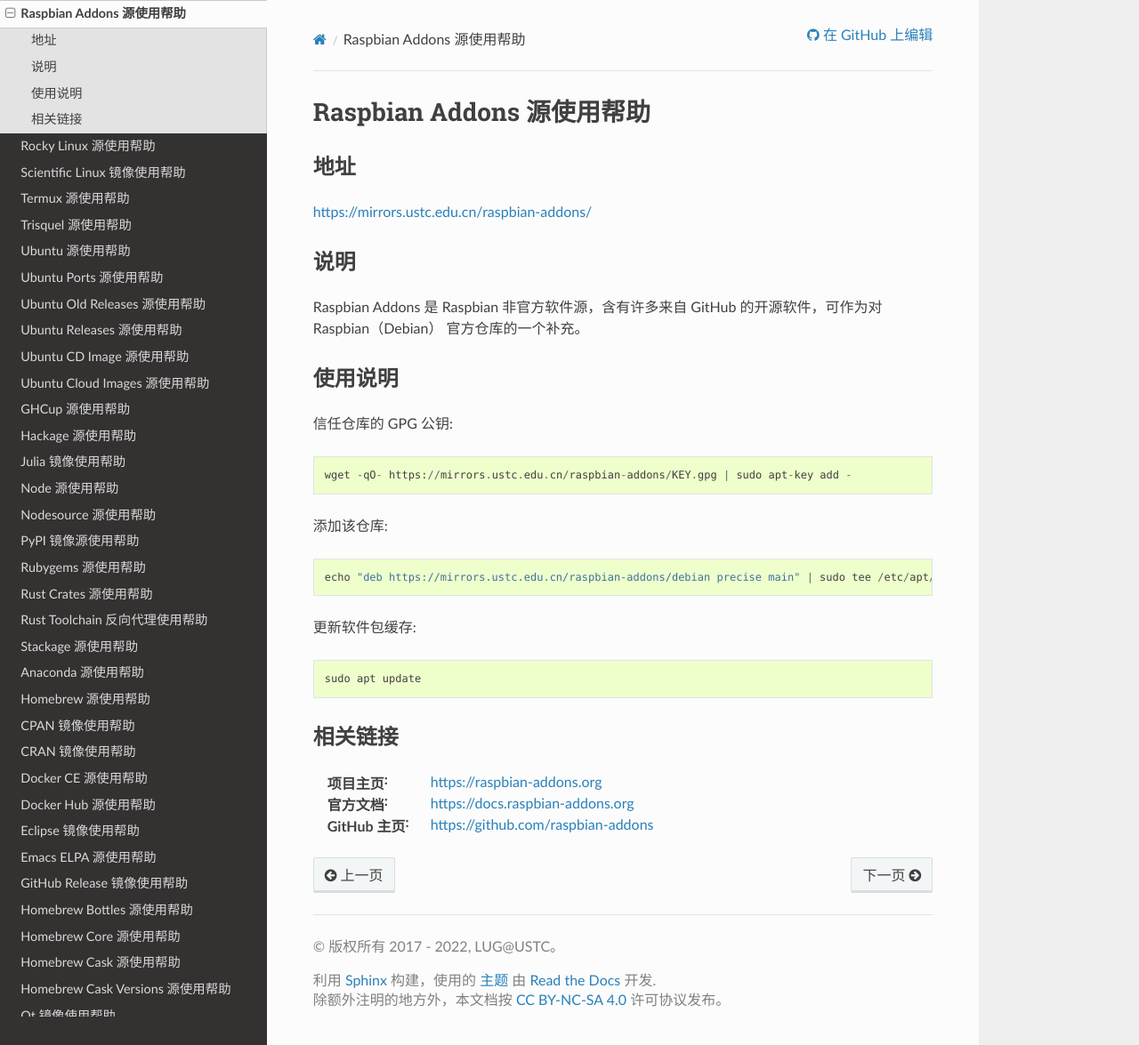
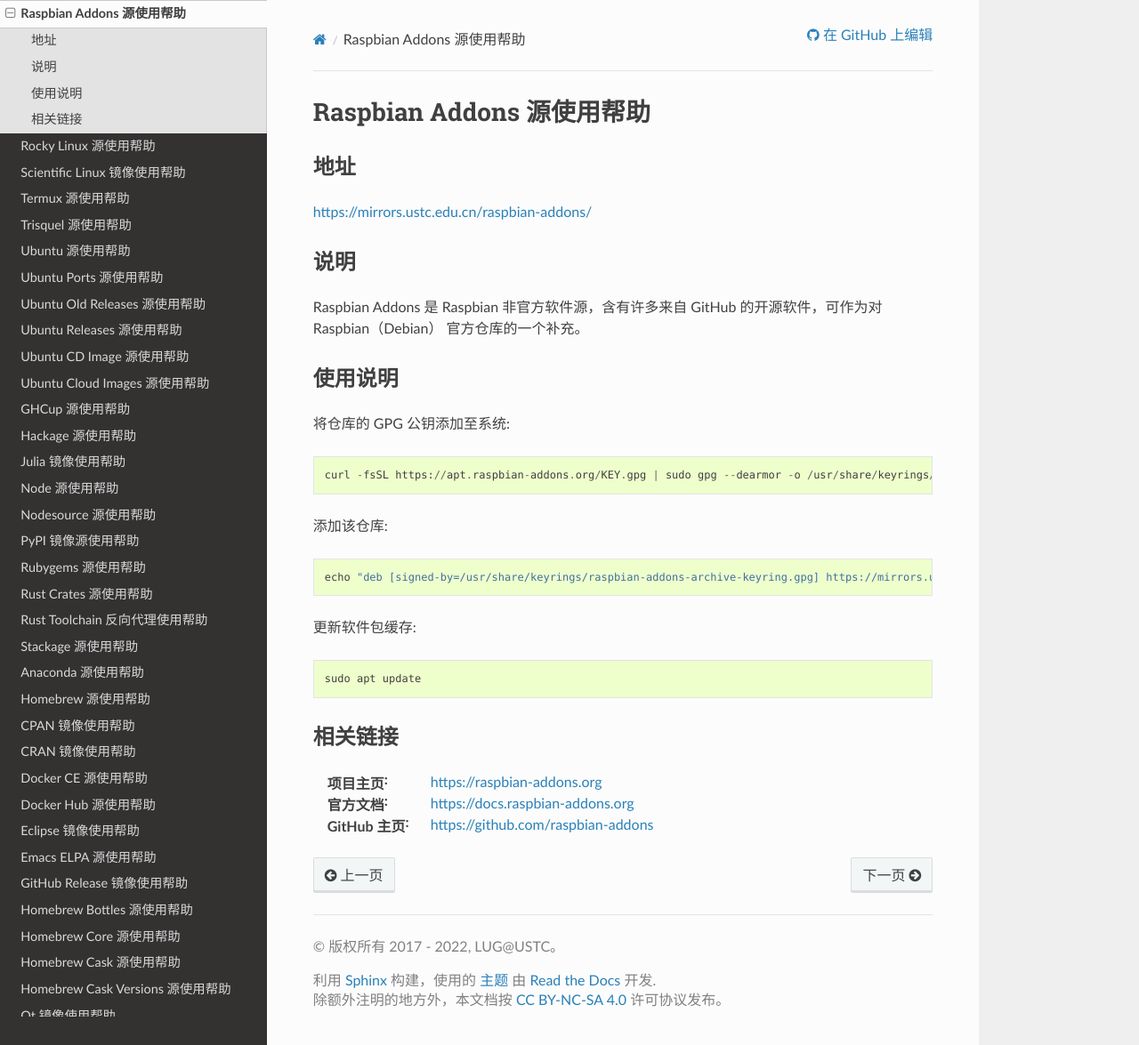
Before and after one commit to ustclug/mirrorhelp, a Sphinx documentation site: the page built from source/raspbian-addons.rst, in a window 1280 px wide and 1175 px high. Shown: the whole window at 89% size. Built offline with Sphinx 7.4.7 and the Read the Docs theme 2.0.0, drawn with Linux system fonts in a browser that asks for light colours; pages that are not in the unit, such as notebooks, are missing from menus.

Commit message:
raspbian-addons: update signing key instruction

```diff
--- a/source/raspbian-addons.rst
+++ b/source/raspbian-addons.rst
@@ -15,14 +15,13 @@
 使用说明
 ========
 
-信任仓库的 GPG 公钥::
+将仓库的 GPG 公钥添加至系统::
 
-  wget -qO- https://mirrors.ustc.edu.cn/raspbian-addons/KEY.gpg | sudo apt-key add -
-
+  curl -fsSL https://apt.raspbian-addons.org/KEY.gpg | sudo gpg --dearmor -o /usr/share/keyrings/raspbian-addons-archive-keyring.gpg
 
 添加该仓库::
 
-  echo "deb https://mirrors.ustc.edu.cn/raspbian-addons/debian precise main" | sudo tee /etc/apt/sources.list.d/rpirepo.list
+  echo "deb [signed-by=/usr/share/keyrings/raspbian-addons-archive-keyring.gpg] https://mirrors.ustc.edu.cn/raspbian-addons/debian precise main" | sudo tee /etc/apt/sources.list.d/rpirepo.list
 
 更新软件包缓存::
 
```
